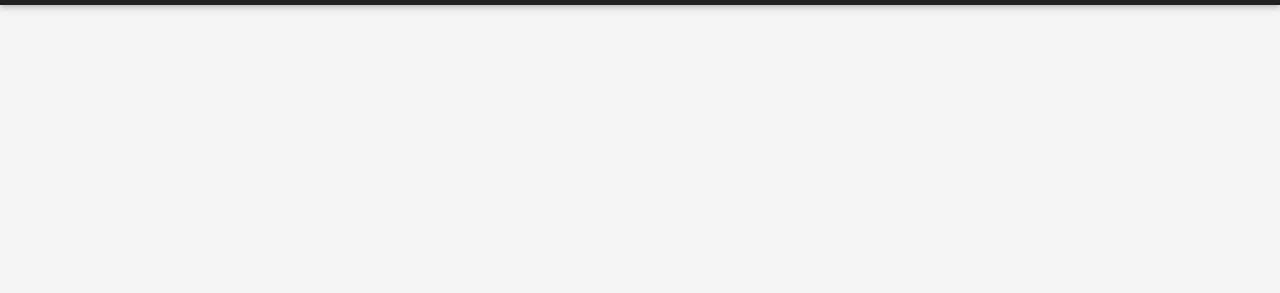
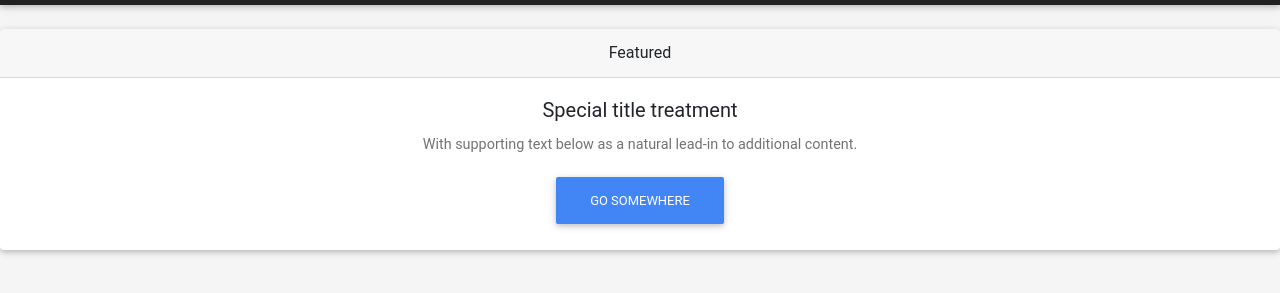
Before and after one commit to tabassummulla/Learning-node, a website: page front-end/index.html in a window 1280 px wide. Shown: the part 69-362 px from the top of the page. Drawn offline with nearby package versions, Linux system fonts and the light colour scheme.

Commit message:
updated homepage

```diff
--- a/front-end/index.html
+++ b/front-end/index.html
@@ -4,16 +4,18 @@
     <head>
         <title>Home</title>
         <script src="https://ajax.googleapis.com/ajax/libs/jquery/3.4.1/jquery.min.js"></script>
-
-
-        <script>    $(function () {
+        <script src="./js/logout.js"></script>
+           <script>
+           $(document).ready(function() {
                             $('#header').load("header.html");
                             $('#footer').load("footer.html");
 
+                        document.getElementById('logoutBtn').style.visibility = "hidden";
 
                   });
+        </script>
 
-        </script>
+
 
         <div id='header'></div>
 </head>
@@ -21,7 +23,23 @@
 <body class="text-center" cz-shortcut-listen="true">
         <div class=”main-container”>
 
-        </div>
+                <br>
+        <div class="card">
+                                        <div class="card-header">
+                                                  Featured
+                                        </div>
+                                        <div class="card-body">
+                                                  <h5 class="card-title">Special title treatment</h5>
+                                                  <p class="card-text">With supporting text below as a natural lead-in to
+                                                            additional content.</p>
+                                                  <a href="#" class="btn btn-primary">Go somewhere</a>
+                                        </div>
+                              </div>
+
+
+
+
+
         <div id='footer'></div>
 </div>
 
```
